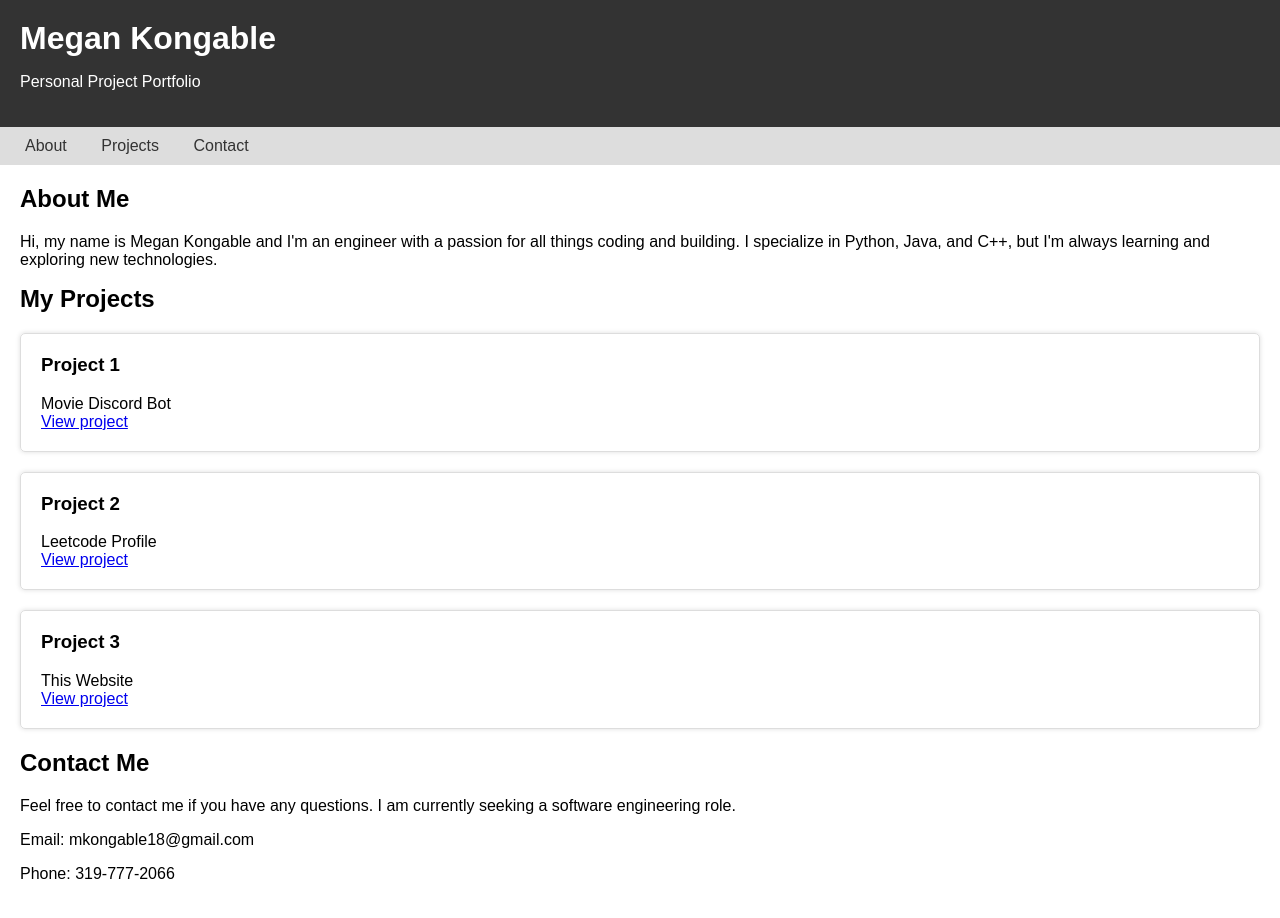
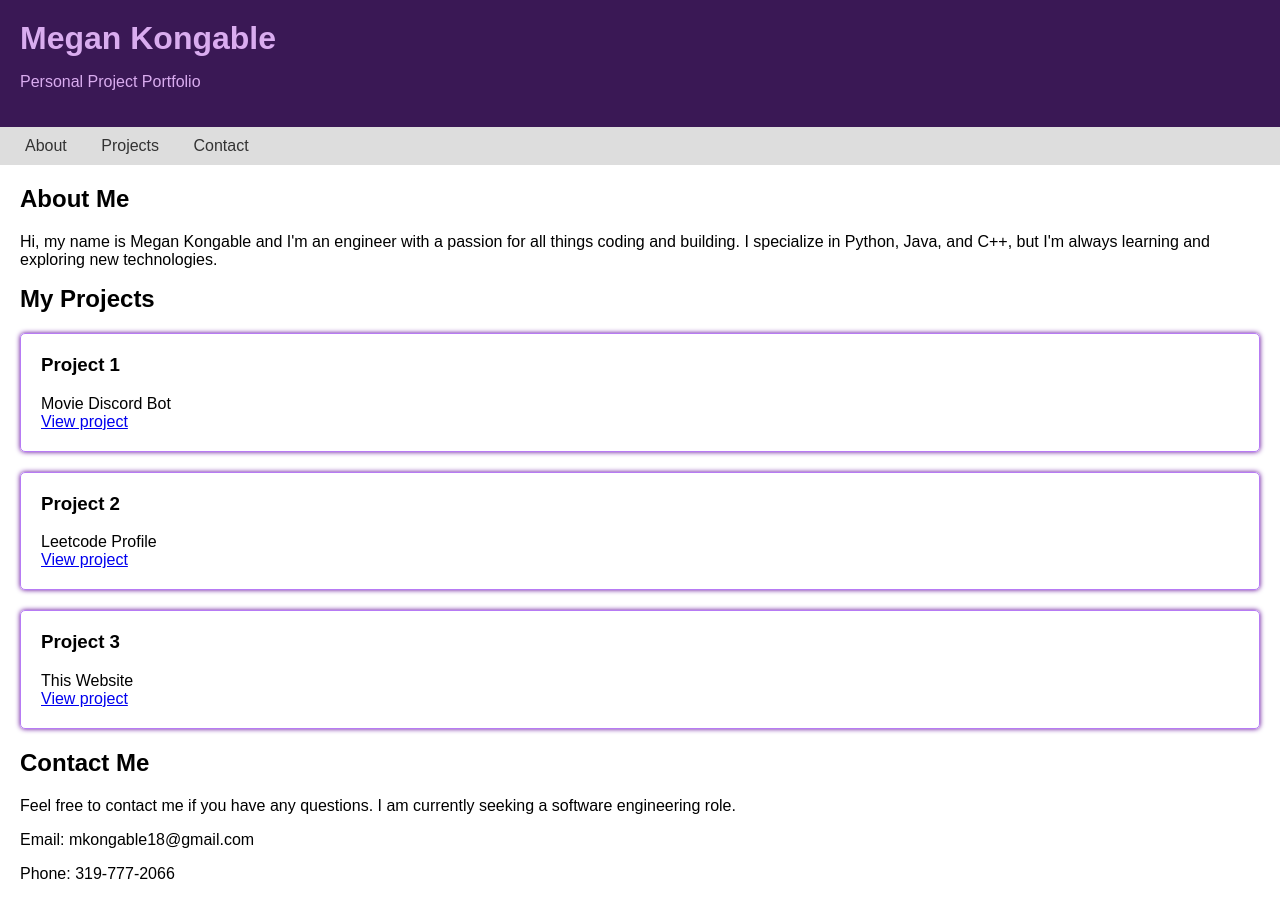
Before and after one commit to mkongable/megan_frontend_learning, a plain HTML site: page index.html in a window 1280 px wide. Drawn offline with Linux system fonts and the light colour scheme.

Commit message:
Changing everything to purple

```diff
--- a/index.html
+++ b/index.html
@@ -4,13 +4,13 @@
 	<title>Megan Kongable - Personal Project Portfolio</title>
 	<style>
 		body {
-			font-family: Arial, sans-serif;
+			font-family: Arial, Helvetica, sans-serif;
 			margin: 0;
 			padding: 0;
 		}
 		header {
-			background-color: #333;
-			color: #fff;
+			background-color: #3a1855;
+			color: #d9acef;
 			padding: 20px;
 		}
 		h1 {
@@ -47,11 +47,11 @@
 			margin-top: 0;
 		}
 		.project {
-			border: 1px solid #ddd;
+			border: 1px solid #b77bf4;
 			padding: 20px;
 			margin-bottom: 20px;
 			border-radius: 5px;
-			box-shadow: 0px 0px 5px #ddd;
+			box-shadow: 0px 0px 5px #600897;
 		}
 		.project h3 {
 			margin-top: 0;
```
